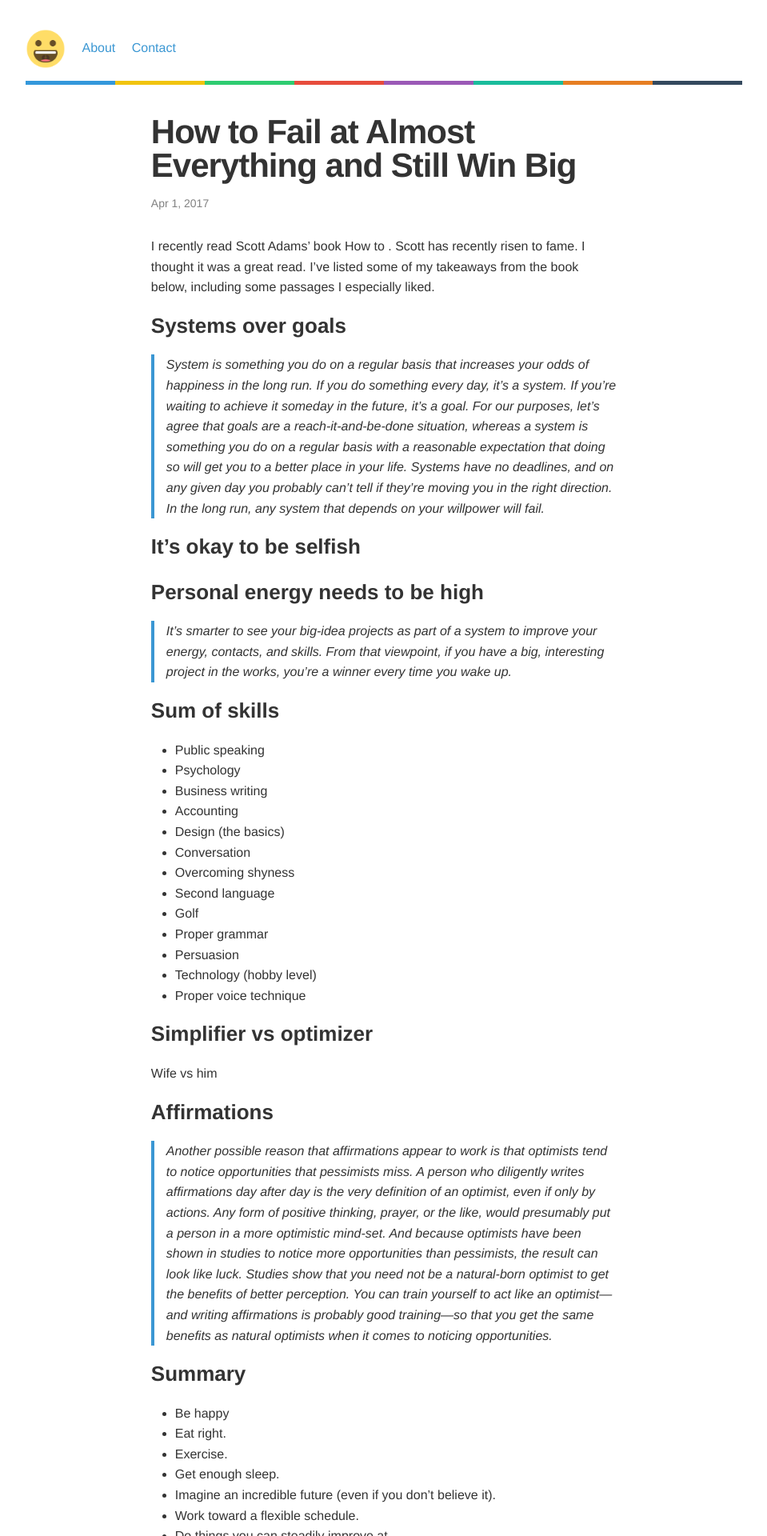
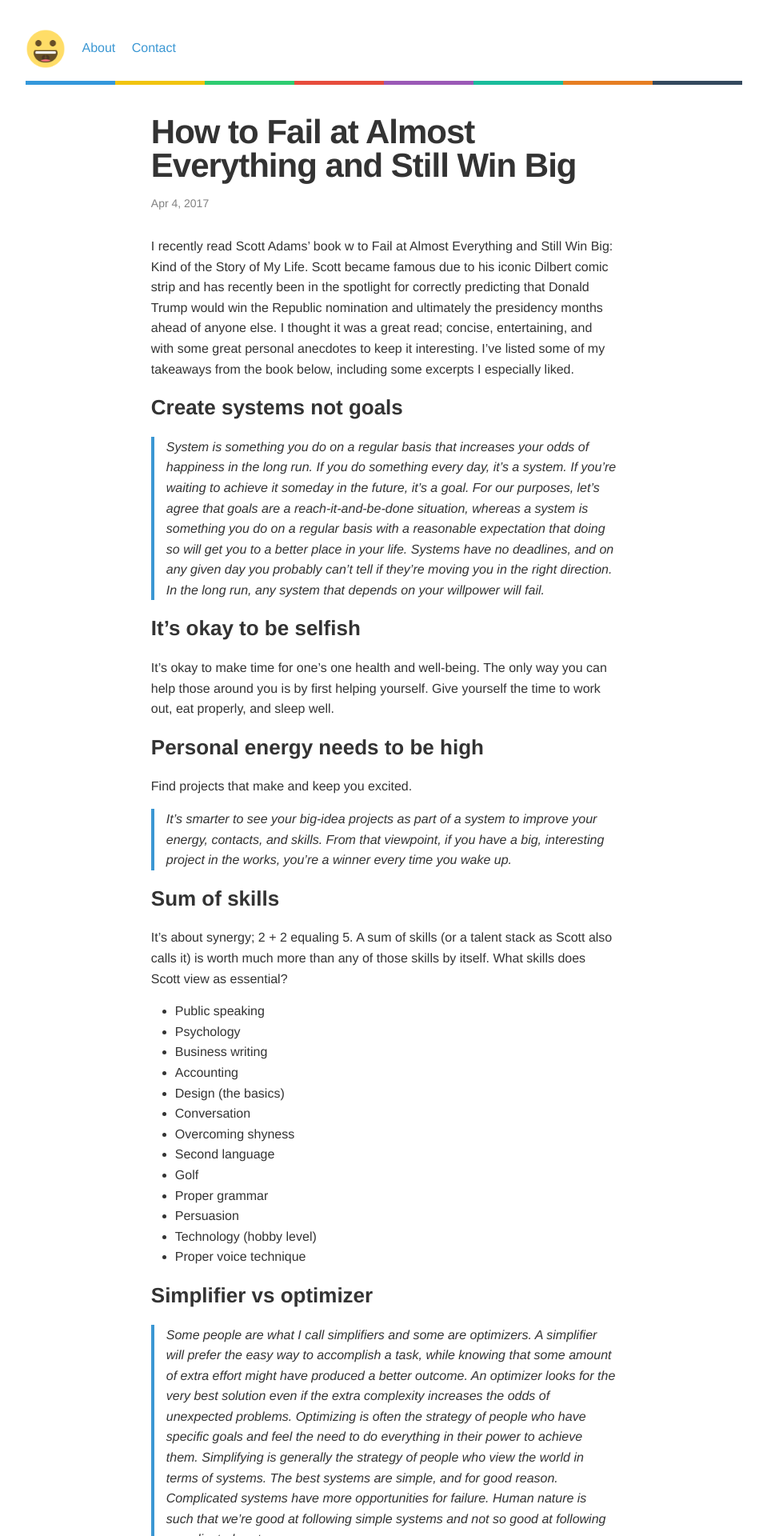
Before and after one commit to frankiecd86/windespair, a Jekyll site: the page built from _posts/2017-04-04-scott-adams.md, in a window 1280 px wide. Shown: the top 1920 px of the page at 80% size, without its empty margins (160-1119 px from the left). Built offline with Jekyll 4.4.1, drawn with Linux system fonts in a browser that asks for light colours; some of the changed text lies outside the part shown.

Commit message:
Fixed post. Removed optimizeLegibility property

```diff
--- a/_posts/2017-04-01-scott-adams.md
+++ b/_posts/2017-04-04-scott-adams.md
@@ -3,18 +3,21 @@
 title: How to Fail at Almost Everything and Still Win Big
 ---
 
-I recently read Scott Adams' book How to . Scott has recently risen to fame. I thought it was a great read. I've listed some of my takeaways from the book below, including some passages I especially liked.
+I recently read Scott Adams' book w to Fail at Almost Everything and Still Win Big: Kind of the Story of My Life. Scott became famous due to his iconic Dilbert comic strip and has recently been in the spotlight for correctly predicting that Donald Trump would win the Republic nomination and ultimately the presidency months ahead of anyone else. I thought it was a great read; concise, entertaining, and with some great personal anecdotes to keep it interesting. I've listed some of my takeaways from the book below, including some excerpts I especially liked.
 
-### Systems over goals
+### Create systems not goals
 > System is something you do on a regular basis that increases your odds of happiness in the long run. If you do something every day, it’s a system. If you’re waiting to achieve it someday in the future, it’s a goal. For our purposes, let’s agree that goals are a reach-it-and-be-done situation, whereas a system is something you do on a regular basis with a reasonable expectation that doing so will get you to a better place in your life. Systems have no deadlines, and on any given day you probably can’t tell if they’re moving you in the right direction.
 > In the long run, any system that depends on your willpower will fail.
 
 ### It's okay to be selfish
+It's okay to make time for one's one health and well-being. The only way you can help those around you is by first helping yourself. Give yourself the time to work out, eat properly, and sleep well.
 
 ### Personal energy needs to be high
+Find projects that make and keep you excited.
 > It’s smarter to see your big-idea projects as part of a system to improve your energy, contacts, and skills. From that viewpoint, if you have a big, interesting project in the works, you’re a winner every time you wake up.
 
 ### Sum of skills
+It's about synergy; 2 + 2 equaling 5. A sum of skills (or a talent stack as Scott also calls it) is worth much more than any of those skills by itself. What skills does Scott view as essential?
 * Public speaking
 * Psychology
 * Business writing
@@ -30,9 +33,11 @@
 * Proper voice technique
 
 ### Simplifier vs optimizer
-Wife vs him
+> Some people are what I call simplifiers and some are optimizers. A simplifier will prefer the easy way to accomplish a task, while knowing that some amount of extra effort might have produced a better outcome. An optimizer looks for the very best solution even if the extra complexity increases the odds of unexpected problems.
+> Optimizing is often the strategy of people who have specific goals and feel the need to do everything in their power to achieve them. Simplifying is generally the strategy of people who view the world in terms of systems. The best systems are simple, and for good reason. Complicated systems have more opportunities for failure. Human nature is such that we’re good at following simple systems and not so good at following complicated systems.
 
 ### Affirmations
+> Affirmations are simply the practice of repeating to yourself what you want to achieve while imagining the outcome you want. You can write it, speak it, or just think it in sentence form. The typical form of an affirmation would be “I, Scott Adams, will become an astronaut.” The details of affirmations probably don’t matter much because the process is about improving your focus, not summoning magic.
 > Another possible reason that affirmations appear to work is that optimists tend to notice opportunities that pessimists miss. A person who diligently writes affirmations day after day is the very definition of an optimist, even if only by actions. Any form of positive thinking, prayer, or the like, would presumably put a person in a more optimistic mind-set. And because optimists have been shown in studies to notice more opportunities than pessimists, the result can look like luck. Studies show that you need not be a natural-born optimist to get the benefits of better perception. You can train yourself to act like an optimist—and writing affirmations is probably good training—so that you get the same benefits as natural optimists when it comes to noticing opportunities.
 
 ### Summary
--- a/_sass/_base.scss
+++ b/_sass/_base.scss
@@ -17,7 +17,6 @@
     font: $base-font-weight #{$base-font-size}/#{$base-line-height} $base-font-family;
     color: $text-color;
     background-color: transparent;
-    text-rendering: optimizeLegibility;
 }
 
 
```
